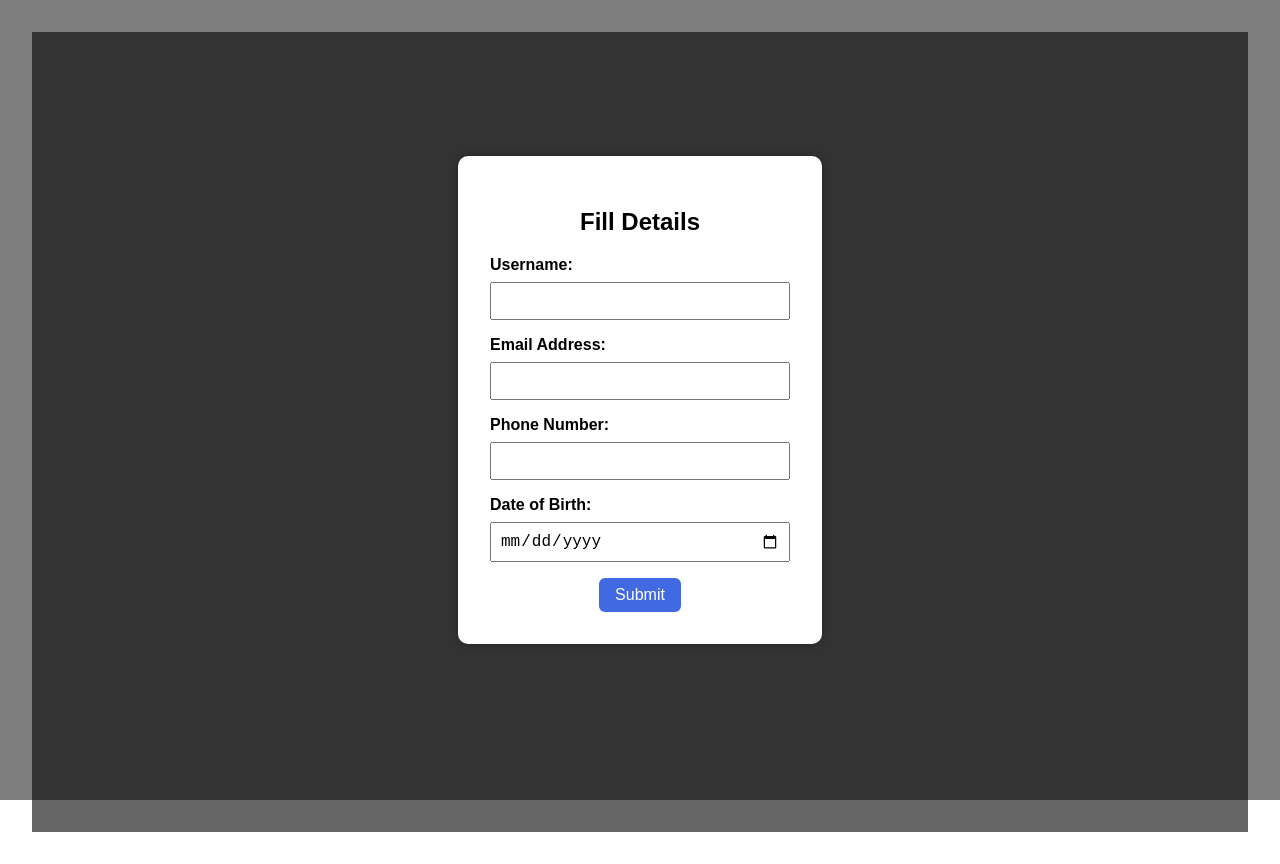
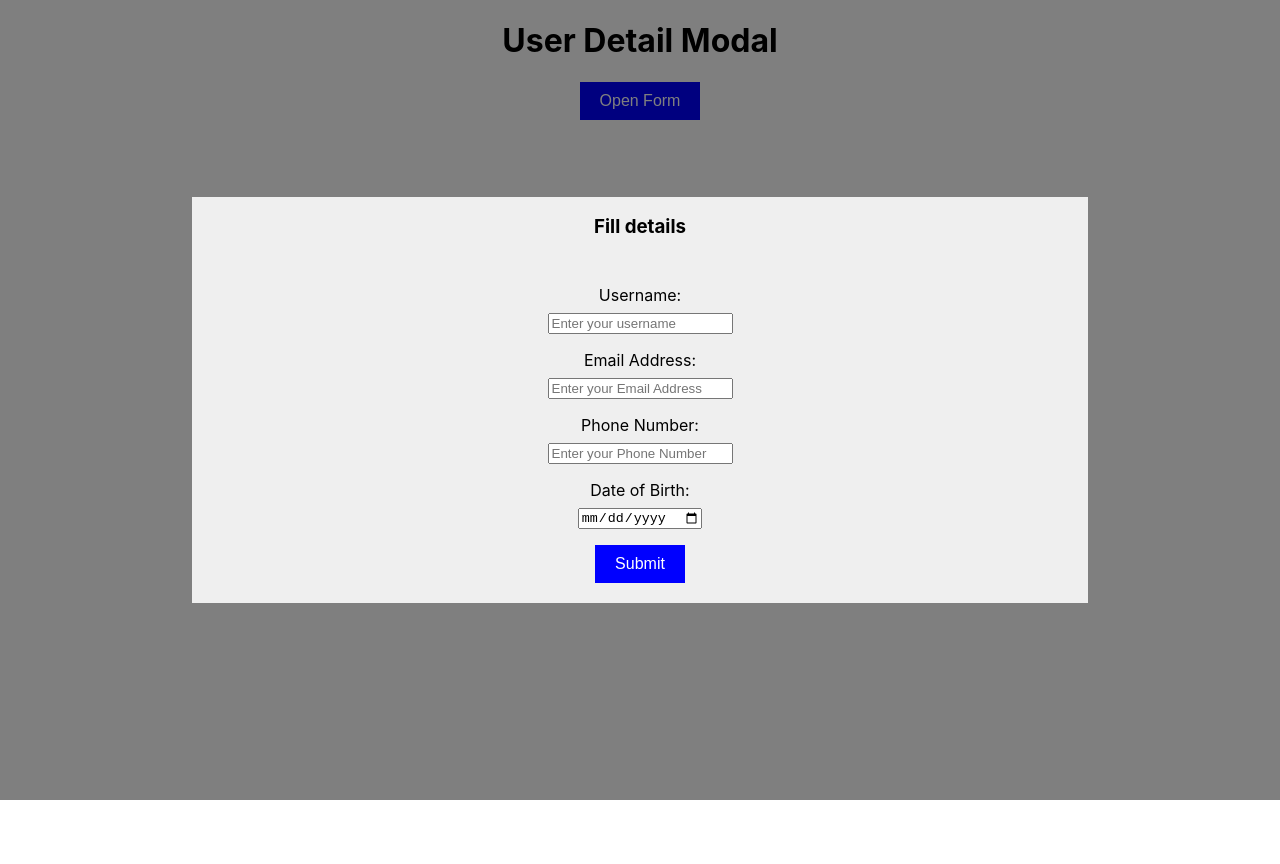
Before and after one commit to harshith2303/XModal, a React (Create React App) app: page / in a window 1280 px wide. Both pictures are taken after a click on the button "Open Form". After the commit the page ends 800 px from the top, so only its background shows below. Built offline with nearby package versions, Linux system fonts and the light colour scheme.

Commit message:
committed

```diff
--- a/src/App.css
+++ b/src/App.css
@@ -1,133 +1,15 @@
-.App {
-  text-align: center;
-}
 
-.App-logo {
-  height: 40vmin;
-  pointer-events: none;
-}
-
-@media (prefers-reduced-motion: no-preference) {
-  .App-logo {
-    animation: App-logo-spin infinite 20s linear;
-  }
-}
-
-.App-header {
-  background-color: #282c34;
-  min-height: 100vh;
+.container {
   display: flex;
   flex-direction: column;
   align-items: center;
-  justify-content: center;
-  font-size: calc(10px + 2vmin);
-  color: white;
 }
 
-.App-link {
-  color: #61dafb;
+button {
+  color: white;
+  background-color: blue;
+  padding: 10px 20px;
+  border: none;
+  cursor: pointer;
+  font-size: 16px;
 }
-
-@keyframes App-logo-spin {
-  from {
-    transform: rotate(0deg);
-  }
-  to {
-    transform: rotate(360deg);
-  }
-}
-/* App.css */
-
-
-.modal {
-  display: flex;
-  flex-direction: column;
-  align-items: center;
-  justify-content: center;
-  min-height: 100vh;
-  background-color: rgba(0, 0, 0, 0.6);
-}
-
-.modal-content {
-  background: white;
-  padding: 30px;
-  border-radius: 10px;
-  width: 300px;
-}
-.App {
-  font-family: Arial, sans-serif;
-  text-align: center;
-  padding: 2rem;
-}
-
-.modal-overlay {
-  position: fixed;
-  top: 0;
-  left: 0;
-  width: 100vw;
-  height: 100vh;
-  background-color: rgba(0, 0, 0, 0.5);
-  display: flex;
-  justify-content: center;
-  align-items: center;
-  z-index: 999;
-}
-
-.modal-content {
-  background-color: white;
-  padding: 2rem;
-  border-radius: 10px;
-  width: 300px;
-  box-shadow: 0 0 10px rgba(0, 0, 0, 0.3);
-}
-
-.input-group {
-  margin-bottom: 1rem;
-  display: flex;
-  flex-direction: column;
-  text-align: left;
-}
-
-.input-group label {
-  margin-bottom: 0.5rem;
-  font-weight: bold;
-}
-
-.input-group input {
-  padding: 0.5rem;
-  font-size: 1rem;
-}
-
-.submit-button {
-  padding: 0.5rem 1rem;
-  font-size: 1rem;
-  background-color: royalblue;
-  color: white;
-  border: none;
-  border-radius: 6px;
-  cursor: pointer;
-}
-
-.submit-button:hover {
-  background-color: #0047ab;
-}
-
-.modal-overlay {
-  position: fixed;
-  top: 0;
-  left: 0;
-  width: 100%;
-  height: 100%;
-  background: rgba(0, 0, 0, 0.5);
-  display: flex;
-  justify-content: center;
-  align-items: center;
-  z-index: 10;
-}
-
-.modal-content {
-  background-color: white;
-  padding: 2rem;
-  border-radius: 10px;
-  width: 300px;
-}
--- a/src/App.js
+++ b/src/App.js
@@ -1,73 +1,15 @@
-import logo from "./logo.svg";
-import "./App.css";
-import React, { useState } from "react";
+import { useState } from 'react';
+import './App.css';
+import Modal from './Modal';
 
 function App() {
   const [isOpen, setIsOpen] = useState(false);
 
-  const clickHandler = () => {
-    setIsOpen(true);
-  };
-
-  const closeHandler = (e) => {
-    if (e.target.className === "modal-overlay") {
-      setIsOpen(false);
-    }
-  };
-
-  const submitHandler = (e) => {
-    e.preventDefault();
-    if (e.target.phoneNo.value.toString().length !== 10) {
-      alert("Invalid phone number. Please enter a 10-digit phone number.");
-    } else if (new Date(e.target.dob.value).getTime() > Date.now()) {
-      alert("Invalid date of birth. Date of birth cannot be in the future.");
-    } else {
-      e.target.username.value = "";
-      e.target.email.value = "";
-      e.target.phoneNo.value = "";
-      e.target.dob.value = "";
-    }
-    console.log(e.target.dob.value);
-  };
-
   return (
-    <div className="App">
-      <div className="modal">
-        <h1>User Details Modal</h1>
-        <button onClick={clickHandler}>Open Form</button>
-
-        {isOpen && (
-          <div className="modal-overlay" onClick={closeHandler}>
-            <div
-              className="modal-content"
-              onClick={(e) => e.stopPropagation()}
-            >
-              <form onSubmit={submitHandler}>
-                <h2>Fill Details</h2>
-                <div className="input-group">
-                  <label htmlFor="username">Username: </label>
-                  <input type="text" name="username" id="username" />
-                </div>
-                <div className="input-group">
-                  <label htmlFor="email">Email Address:</label>
-                  <input type="email" name="email" id="email" required />
-                </div>
-                <div className="input-group">
-                  <label htmlFor="phoneNo">Phone Number:</label>
-                  <input type="number" name="phoneNo" id="phone" required />
-                </div>
-                <div className="input-group">
-                  <label htmlFor="dob">Date of Birth:</label>
-                  <input type="date" name="dob" id="dob" />
-                </div>
-                <button type="submit" className="submit-button">
-                  Submit
-                </button>
-              </form>
-            </div>
-          </div>
-        )}
-      </div>
+    <div className="container">
+      <h1>User Detail Modal</h1>
+      <button onClick={() => setIsOpen(true)}>Open Form</button>
+      <Modal isOpen={isOpen} onClose={() => setIsOpen(false)} />
     </div>
   );
 }
--- /dev/null
+++ b/src/Modal.css
@@ -0,0 +1,41 @@
+.modal {
+  position: absolute;
+  top: 0;
+  bottom: 0;
+  left: 0;
+  right: 0;
+  background-color: rgba(0, 0, 0, 0.5);
+  display: flex;
+  justify-content: center;
+  align-items: center;
+}
+
+.modal-content {
+  display: flex;
+  flex-direction: column;
+  align-items: center;
+  gap: 0.5rem;
+  position: "absolute";
+  top: "50%";
+  left: "50%";
+  transform: "translate(-50%, -50%)";
+  background-color: #efefef;
+  padding: "20px";
+  border-radius: "8px";
+  width: 70vw;
+}
+
+.form-container {
+  display: flex;
+  flex-direction: column;
+  align-items: center;
+  padding: 20px;
+  gap: 1rem;
+}
+
+.input-container {
+  display: flex;
+  flex-direction: column;
+  align-items: center;
+  gap: 0.5rem;
+}
--- /dev/null
+++ b/src/Modal.jsx
@@ -0,0 +1,107 @@
+
+import { useState } from "react";
+import "./Modal.css";
+
+function Modal({ isOpen, onClose }) {
+  const [formData, setFormData] = useState({
+    username: "",
+    email: "",
+    phone: "",
+    dob: "",
+  });
+  if (!isOpen) return null;
+
+  const handleChange = (event) => {
+    const { name, value } = event.target;
+    setFormData((prevData) => ({
+      ...prevData,
+      [name]: value,
+    }));
+  };
+
+  const handleSubmit = (e) => {
+    e.preventDefault();
+    if (formData.phone.length != 10) {
+      alert("Invalid phone number. Please enter a 10-digit phone number.");
+    } else if (new Date(formData.dob).getTime() > Date.now()) {
+      alert("Invalid date of birth. Date of birth cannot be in the future.");
+    } else {
+      setFormData({
+        username: "",
+        email: "",
+        phone: "",
+        dob: "",
+      });
+    }
+    console.log(typeof formData.phone);
+    console.log(formData);
+  };
+
+  return (
+    <div className="modal" onClick={onClose}>
+      <div className="modal-content" onClick={(e) => e.stopPropagation()}>
+        <h3>Fill details</h3>
+
+        <form className="form-container" onSubmit={handleSubmit}>
+          <div className="input-container">
+            <label htmlFor="username">Username:</label>
+            <input
+              type="text"
+              id="username"
+              name="username"
+              value={formData.username}
+              onChange={handleChange}
+              placeholder="Enter your username"
+              required
+            />
+          </div>
+
+          <div className="input-container">
+            <label htmlFor="email">Email Address:</label>
+            <input
+              type="email"
+              id="email"
+              name="email"
+              value={formData.email}
+              onChange={handleChange}
+              placeholder="Enter your Email Address"
+              required
+            />
+          </div>
+
+          <div className="input-container">
+            <label htmlFor="phone">Phone Number:</label>
+            <input
+              type="number"
+              id="phone"
+              name="phone"
+              value={formData.phone}
+              onChange={handleChange}
+              placeholder="Enter your Phone Number"
+              required
+            />
+          </div>
+
+          <div className="input-container">
+            <label htmlFor="dob">Date of Birth:</label>
+            <input
+              type="date"
+              id="dob"
+              name="dob"
+              value={formData.dob}
+              onChange={handleChange}
+              placeholder="Enter your Date of Birth"
+              required
+            />
+          </div>
+
+          <button type="submit" className="submit-button">
+            Submit
+          </button>
+        </form>
+      </div>
+    </div>
+  );
+}
+
+export default Modal;
```
